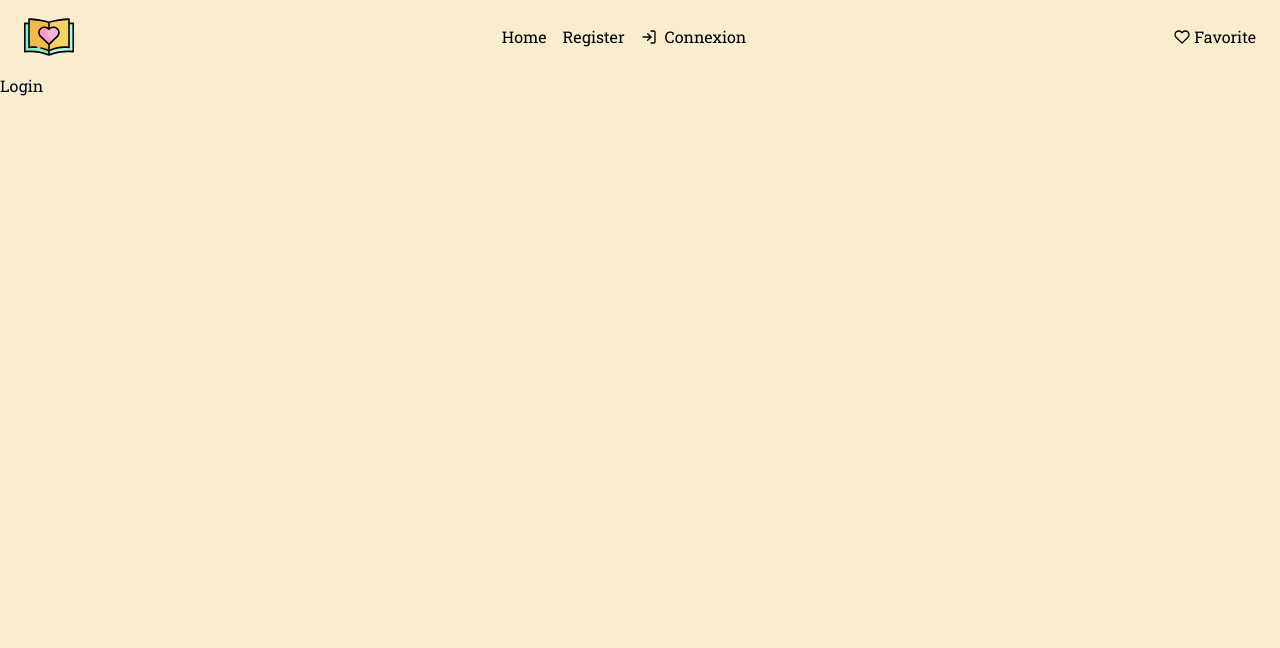
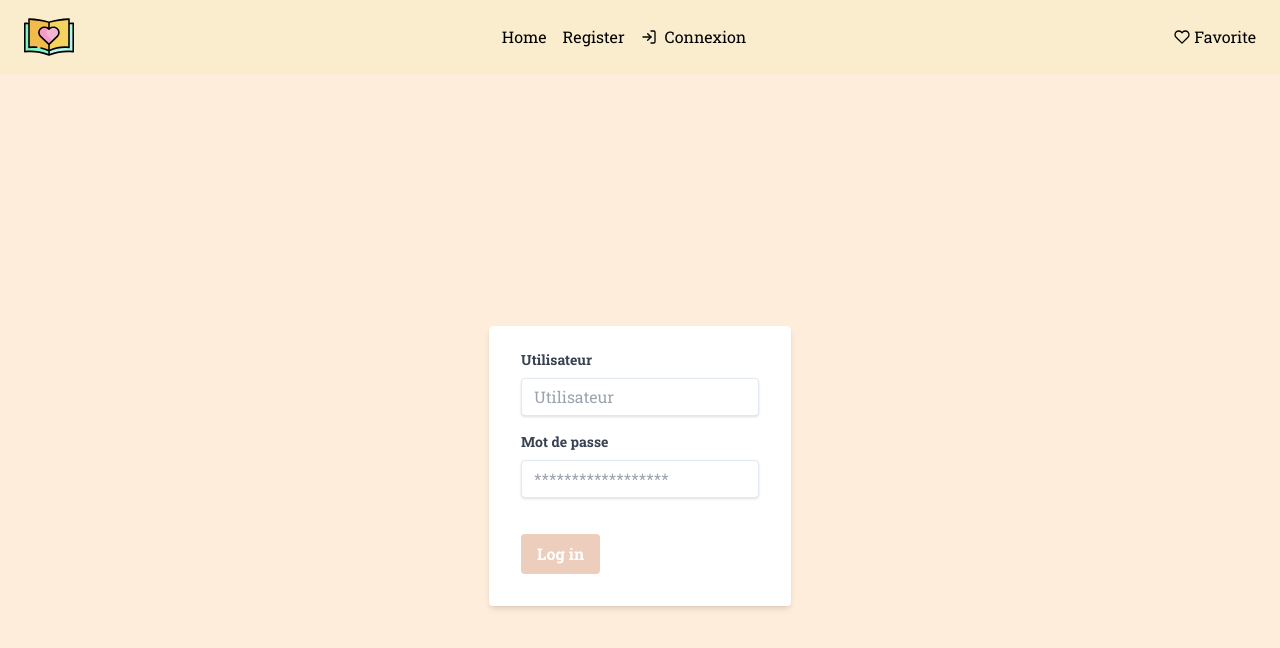
Before and after one commit to degraevemehdi/Projet-final_Degraeve_Mehdi, a Next.js app: page /login in a window 1280 px wide. Shown: the top 648 px of the page. Built offline with nearby package versions, Linux system fonts and the light colour scheme.

Commit message:
error message if password or username is incorrect

```diff
--- a/src/app/login/page.js
+++ b/src/app/login/page.js
@@ -1,11 +1,13 @@
 'use client'
-// src/app/login/page.js
+
 import { useState } from 'react';
 import { useDispatch } from 'react-redux';
 import {login} from '../../lib/features/user/userSlice'
 
 export default function LoginPage() {
     const [loginDetails, setLoginDetails] = useState({ username: '', password: '' });
+    const [feedbackMessage, setFeedbackMessage] = useState('');
+
     const dispatch = useDispatch();
 
     const handleChange = (e) => {
@@ -15,15 +17,52 @@
 
     const handleSubmit = (e) => {
         e.preventDefault();
-        dispatch(login(loginDetails));
+        const result = dispatch(login(loginDetails));
+        if (result.success) { // Suppose que `result` a une propriété `success`
+            setFeedbackMessage('Connexion réussie. Redirection...');
+            setTimeout(() => {
+                router.push('/'); // Redirige vers la page d'accueil ou une autre page
+            }, 3000); // Attend 3 secondes avant de rediriger
+        } else {
+            setFeedbackMessage('Échec de la connexion : utilisateur non trouvé ou mot de passe incorrect.');
+        }
     };
 
     return (
-        <div>
-            <h2>Login</h2>
-            <form onSubmit={handleSubmit}>
-                {/* Form Inputs and Labels */}
+        <div className="bg-[#FFEDDB] flex justify-center items-center h-screen">
+
+            <form onSubmit={handleSubmit} className="bg-white shadow-md rounded px-8 pt-6 pb-8 mb-4">
+            <div className="mb-4">
+                        <label className="block text-gray-700 text-sm font-bold mb-2" htmlFor="username">Utilisateur</label>
+                        <input
+                            className="shadow appearance-none border rounded w-full py-2 px-3 text-gray-700 leading-tight focus:outline-none focus:shadow-outline"
+                            id="username"
+                            type="text"
+                            name="username"
+                            placeholder="Utilisateur"
+                            onChange={handleChange}
+                        />
+                    </div>
+                    <div className="mb-6">
+                        <label className="block text-gray-700 text-sm font-bold mb-2" htmlFor="password">Mot de passe</label>
+                        <input
+                            className="shadow appearance-none border rounded w-full py-2 px-3 text-gray-700 mb-3 leading-tight focus:outline-none focus:shadow-outline"
+                            id="password"
+                            type="password"
+                            name="password"
+                            placeholder="******************"
+                            onChange={handleChange}
+                        />
+                    </div>
+                    <div className="flex items-center justify-between">
+                        <button className="bg-[#EDCDBB] hover:bg-[#BF9270] text-white font-bold py-2 px-4 rounded focus:outline-none focus:shadow-outline" type="submit">
+                            Log in
+                        </button>
+                    </div>
+
             </form>
+            {feedbackMessage && <div>{feedbackMessage}</div>}
+
         </div>
     );
 }
@@ -52,33 +91,33 @@
 //         <div className="bg-[#FFEDDB] flex justify-center items-center h-screen">
 //             <div className="w-full max-w-xs">
 //                 <form onSubmit={handleSubmit} className="bg-white shadow-md rounded px-8 pt-6 pb-8 mb-4">
-//                     <div className="mb-4">
-//                         <label className="block text-gray-700 text-sm font-bold mb-2" htmlFor="username">Utilisateur</label>
-//                         <input
-//                             className="shadow appearance-none border rounded w-full py-2 px-3 text-gray-700 leading-tight focus:outline-none focus:shadow-outline"
-//                             id="username"
-//                             type="text"
-//                             name="username"
-//                             placeholder="Utilisateur"
-//                             onChange={handleChange}
-//                         />
-//                     </div>
-//                     <div className="mb-6">
-//                         <label className="block text-gray-700 text-sm font-bold mb-2" htmlFor="password">Mot de passe</label>
-//                         <input
-//                             className="shadow appearance-none border rounded w-full py-2 px-3 text-gray-700 mb-3 leading-tight focus:outline-none focus:shadow-outline"
-//                             id="password"
-//                             type="password"
-//                             name="password"
-//                             placeholder="******************"
-//                             onChange={handleChange}
-//                         />
-//                     </div>
-//                     <div className="flex items-center justify-between">
-//                         <button className="bg-[#EDCDBB] hover:bg-[#BF9270] text-white font-bold py-2 px-4 rounded focus:outline-none focus:shadow-outline" type="submit">
-//                             Log in
-//                         </button>
-//                     </div>
+                    // <div className="mb-4">
+                    //     <label className="block text-gray-700 text-sm font-bold mb-2" htmlFor="username">Utilisateur</label>
+                    //     <input
+                    //         className="shadow appearance-none border rounded w-full py-2 px-3 text-gray-700 leading-tight focus:outline-none focus:shadow-outline"
+                    //         id="username"
+                    //         type="text"
+                    //         name="username"
+                    //         placeholder="Utilisateur"
+                    //         onChange={handleChange}
+                    //     />
+                    // </div>
+                    // <div className="mb-6">
+                    //     <label className="block text-gray-700 text-sm font-bold mb-2" htmlFor="password">Mot de passe</label>
+                    //     <input
+                    //         className="shadow appearance-none border rounded w-full py-2 px-3 text-gray-700 mb-3 leading-tight focus:outline-none focus:shadow-outline"
+                    //         id="password"
+                    //         type="password"
+                    //         name="password"
+                    //         placeholder="******************"
+                    //         onChange={handleChange}
+                    //     />
+                    // </div>
+                    // <div className="flex items-center justify-between">
+                    //     <button className="bg-[#EDCDBB] hover:bg-[#BF9270] text-white font-bold py-2 px-4 rounded focus:outline-none focus:shadow-outline" type="submit">
+                    //         Log in
+                    //     </button>
+                    // </div>
 //                 </form>
 //             </div>
 //         </div>
--- a/src/app/register/page.js
+++ b/src/app/register/page.js
@@ -22,8 +22,11 @@
     const handleSubmit = (e) => {
         e.preventDefault();
         dispatch(register(userDetails));
-        setMessage(`Thank you for registering, ${userDetails.username}! Please Sign In for confirmation.`)
+        setMessage(`Thank you for registering, ${userDetails.username}! Please check out you email for confirmation.`)
         // router.push('/login')
+        setTimeout(() => {
+            router.push('/login');
+        }, 3000);
 
     };
 
@@ -120,24 +123,3 @@
 //         </div>
 //     );
 // }
-library-project/src
-library-project/src/app
-library-project/src/app/favorites
-library-project/src/app/login
-library-project/src/app/login/page.js
-library-project/src/app/register
-library-project/src/app/register/page.js
-library-project/src/app/store
-library-project/src/app/store/StoreProvider.js
-library-project/src/app/favicon.ico
-library-project/src/app/globals.css
-library-project/src/app/layout.js
-library-project/src/app/page.js
-library-project/src/components
-library-project/src/components/ui
-library-project/src/components/ui/sheet.jsx
-library-project/src/components/NavBar.js
-library-project/src/lib
-library-project/src/lib/utils.js
-library-project/src/lib/store.js
-library-project/src/lib/features
```
